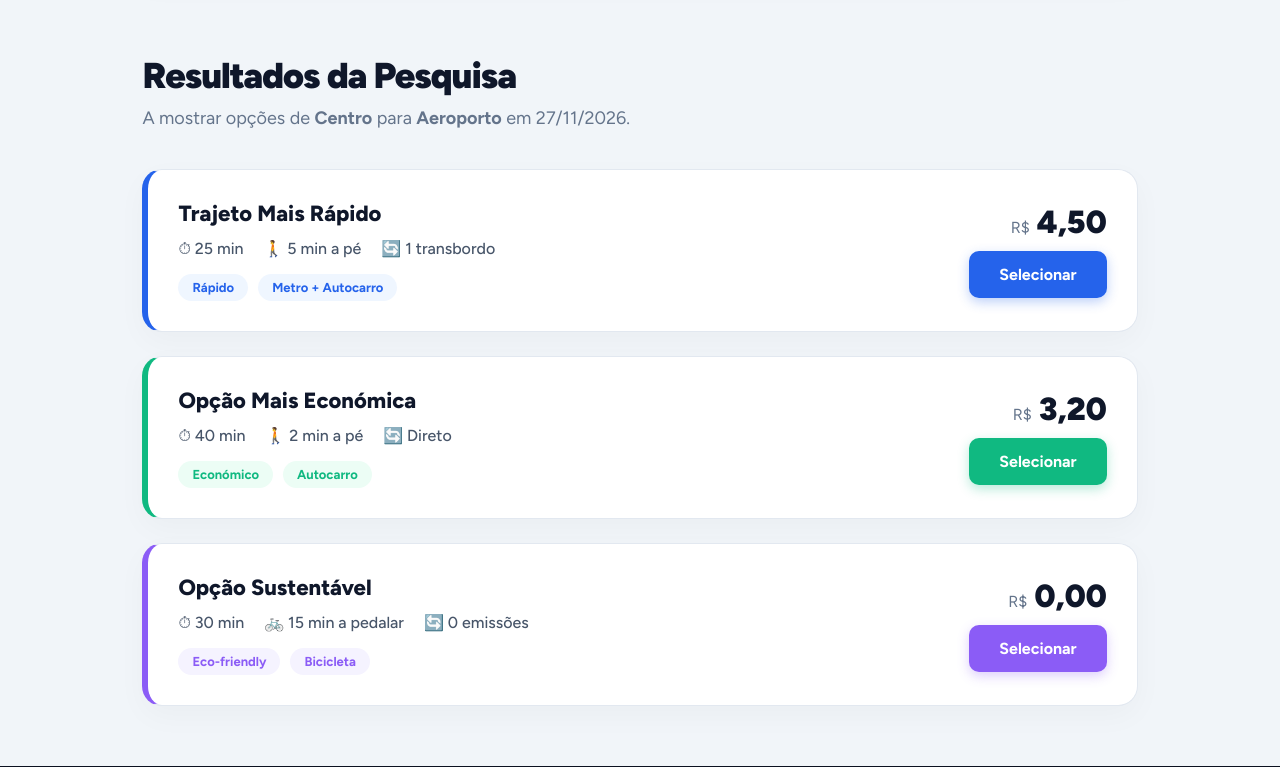
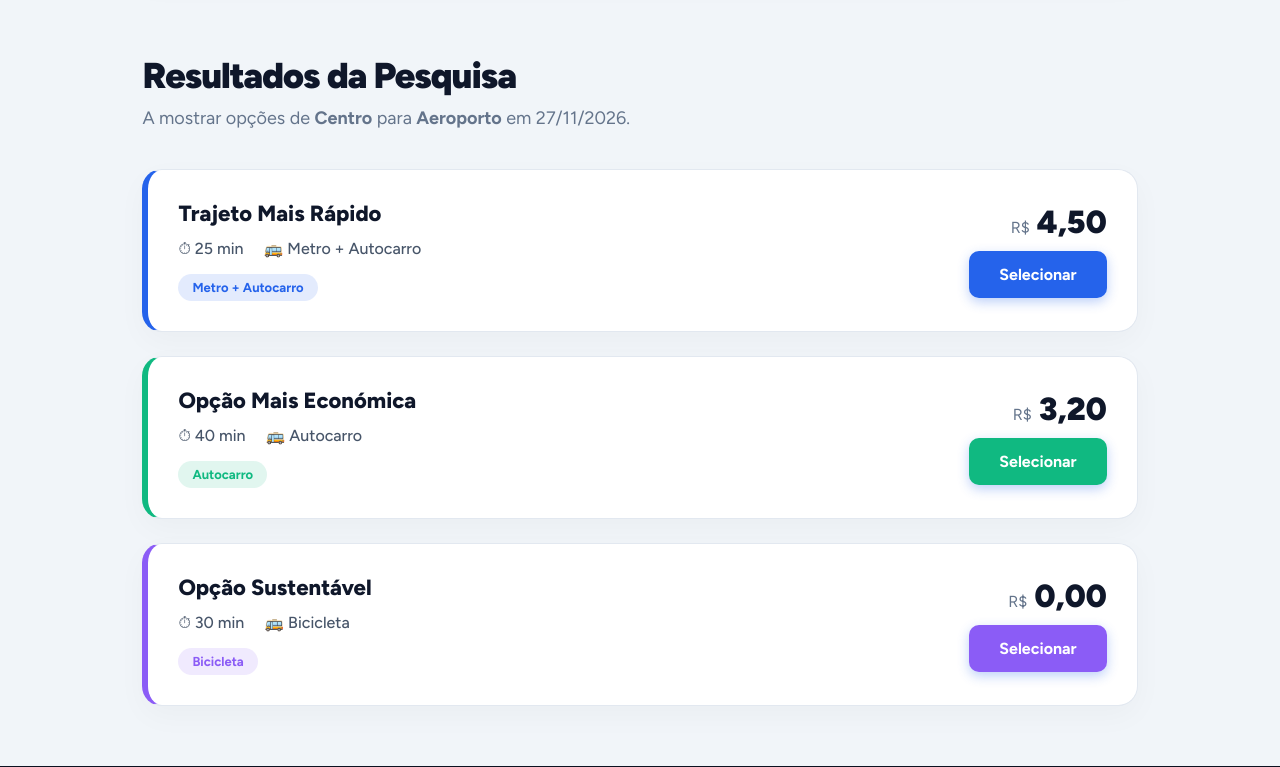
Before and after one commit to erlonmt/elomob, a Laravel app: page /resultados in a window 1280 px wide. Shown: the part 229-996 px from the top of the page. Run offline with Laravel 12, Linux system fonts and the light colour scheme.

Commit message:
feat: integra front-end com back-end e finaliza MVP

```diff
--- /dev/null
+++ b/app/Http/Controllers/TripSearchController.php
@@ -0,0 +1,57 @@
+<?php
+
+namespace App\Http\Controllers;
+
+use Illuminate\Http\Request;
+
+class TripSearchController extends Controller
+{
+    public function search(Request $request)
+    {
+        // 1. Recebe os dados do Front-end
+        $origem = $request->input('origem');
+        $destino = $request->input('destino');
+        $data = $request->input('data');
+
+        // 2. Aqui você chamaria o algoritmo do Erlon (Back-end)
+        // Simulando a resposta do Back-end com base na pesquisa:
+        $viagens = [
+            [
+                'tipo' => 'Trajeto Mais Rápido',
+                'classe' => 'fastest',
+                'cor' => '#2563eb',
+                'tempo' => '25 min',
+                'transporte' => 'Metro + Autocarro',
+                'preco' => '4,50',
+                'origem' => $origem,
+                'destino' => $destino,
+                'data' => $data
+            ],
+            [
+                'tipo' => 'Opção Mais Económica',
+                'classe' => 'cheapest',
+                'cor' => '#10b981',
+                'tempo' => '40 min',
+                'transporte' => 'Autocarro',
+                'preco' => '3,20',
+                'origem' => $origem,
+                'destino' => $destino,
+                'data' => $data
+            ],
+            [
+                'tipo' => 'Opção Sustentável',
+                'classe' => 'sustainable',
+                'cor' => '#8b5cf6',
+                'tempo' => '30 min',
+                'transporte' => 'Bicicleta',
+                'preco' => '0,00',
+                'origem' => $origem,
+                'destino' => $destino,
+                'data' => $data
+            ]
+        ];
+
+        // 3. Devolve os dados processados para a View (Front-end)
+        return view('resultados', compact('viagens', 'origem', 'destino', 'data'));
+    }
+}
--- a/resources/views/resultados.blade.php
+++ b/resources/views/resultados.blade.php
@@ -7,7 +7,6 @@
         .search-bar { background: #0f172a; padding: 30px 8%; display: flex; justify-content: center; }
         .search-inner { background: #fff; padding: 12px; border-radius: 16px; display: flex; gap: 12px; width: 100%; max-width: 1000px; box-shadow: 0 10px 30px rgba(0,0,0,0.2); }
 
-        /* CORRIGIDO AQUI: Adicionado color e font-weight */
         .search-inner input {
             flex: 1; padding: 16px; border: 1px solid #cbd5e1; border-radius: 10px;
             outline: none; font-family: inherit; font-size: 16px; background: #f1f5f9;
@@ -65,72 +64,36 @@
     <div class="main-content">
         <h1 class="page-title">Resultados da Pesquisa</h1>
         <p class="page-subtitle">
-            A mostrar opções de <strong>{{ request('origem', 'Centro') }}</strong> para <strong>{{ request('destino', 'Aeroporto') }}</strong>
-            em {{ request('data') ? date('d/m/Y', strtotime(request('data'))) : date('d/m/Y') }}.
+            A mostrar opções de <strong>{{ $origem ?? 'Centro' }}</strong> para <strong>{{ $destino ?? 'Aeroporto' }}</strong>
+            em {{ isset($data) ? date('d/m/Y', strtotime($data)) : date('d/m/Y') }}.
         </p>
 
         <div class="trip-list">
-
-            <!-- Opção 1: Rápida -->
-            <div class="trip-card fastest">
+            {{-- O loop abaixo vai criar os cartões com os dados vindos do Back-end --}}
+            @forelse($viagens as $viagem)
+                <div class="trip-card {{ $viagem['classe'] }}">
                     <div class="trip-info">
-                    <h3>Trajeto Mais Rápido</h3>
+                        <h3>{{ $viagem['tipo'] }}</h3>
                         <div class="trip-details">
-                        <span>⏱ 25 min</span>
-                        <span>🚶 5 min a pé</span>
-                        <span>🔄 1 transbordo</span>
+                            <span>⏱ {{ $viagem['tempo'] }}</span>
+                            <span>🚌 {{ $viagem['transporte'] }}</span>
                         </div>
                         <div class="trip-tags">
-                        <span class="tag blue">Rápido</span>
-                        <span class="tag blue">Metro + Autocarro</span>
+                            <span class="tag" style="background: {{ $viagem['cor'] }}20; color: {{ $viagem['cor'] }};">
+                                {{ $viagem['transporte'] }}
+                            </span>
                         </div>
                     </div>
                     <div class="trip-price">
-                    <div class="price"><span>R$</span> 4,50</div>
-                    <a href="{{ route('detalhes-viagem') }}" class="btn-buy">Selecionar</a>
+                        <div class="price"><span>R$</span> {{ $viagem['preco'] }}</div>
+                        <a href="{{ route('detalhes-viagem', ['origem' => $viagem['origem'], 'destino' => $viagem['destino'], 'data' => $viagem['data']]) }}" class="btn-buy" style="background: {{ $viagem['cor'] }};">Selecionar</a>
                     </div>
                 </div>
-
-            <!-- Opção 2: Barata -->
-            <div class="trip-card cheapest">
-                <div class="trip-info">
-                    <h3>Opção Mais Económica</h3>
-                    <div class="trip-details">
-                        <span>⏱ 40 min</span>
-                        <span>🚶 2 min a pé</span>
-                        <span>🔄 Direto</span>
+            @empty
+                <div style="text-align: center; padding: 40px; background: #fff; border-radius: 20px; border: 1px solid #e2e8f0;">
+                    <p style="color: #64748b; font-size: 18px;">Nenhuma viagem encontrada para esta pesquisa. Tente outra origem ou destino.</p>
                 </div>
-                    <div class="trip-tags">
-                        <span class="tag green">Económico</span>
-                        <span class="tag green">Autocarro</span>
-                    </div>
-                </div>
-                <div class="trip-price">
-                    <div class="price"><span>R$</span> 3,20</div>
-                    <a href="{{ route('detalhes-viagem') }}" class="btn-buy" style="background: #10b981; box-shadow: 0 4px 12px rgba(16, 185, 129, 0.3);">Selecionar</a>
-                </div>
-            </div>
-
-            <!-- Opção 3: Sustentável -->
-            <div class="trip-card sustainable">
-                <div class="trip-info">
-                    <h3>Opção Sustentável</h3>
-                    <div class="trip-details">
-                        <span>⏱ 30 min</span>
-                        <span>🚲 15 min a pedalar</span>
-                        <span>🔄 0 emissões</span>
-                    </div>
-                    <div class="trip-tags">
-                        <span class="tag purple">Eco-friendly</span>
-                        <span class="tag purple">Bicicleta</span>
-                    </div>
-                </div>
-                <div class="trip-price">
-                    <div class="price"><span>R$</span> 0,00</div>
-                    <a href="{{ route('detalhes-viagem') }}" class="btn-buy" style="background: #8b5cf6; box-shadow: 0 4px 12px rgba(139, 92, 246, 0.3);">Selecionar</a>
-                </div>
-            </div>
-
+            @endforelse
         </div>
     </div>
 @endsection
--- a/routes/web.php
+++ b/routes/web.php
@@ -2,6 +2,7 @@
 
 use App\Http\Controllers\ProfileController;
 use Illuminate\Support\Facades\Route;
+use App\Http\Controllers\TripSearchController;
 
 Route::get('/', function () {
     return view('welcome');
@@ -25,9 +26,7 @@ Route::get('/porque', function () {
 })->name('porque');
 
 // Rota de Resultados
-Route::get('/resultados', function () {
-    return view('resultados');
-})->name('resultados');
+Route::get('/resultados', [TripSearchController::class, 'search'])->name('resultados');
 
 // Rota de Detalhes da Viagem
 Route::get('/detalhes-viagem', function () {
```
Lines whose indentation alone changed are shown as unchanged.
